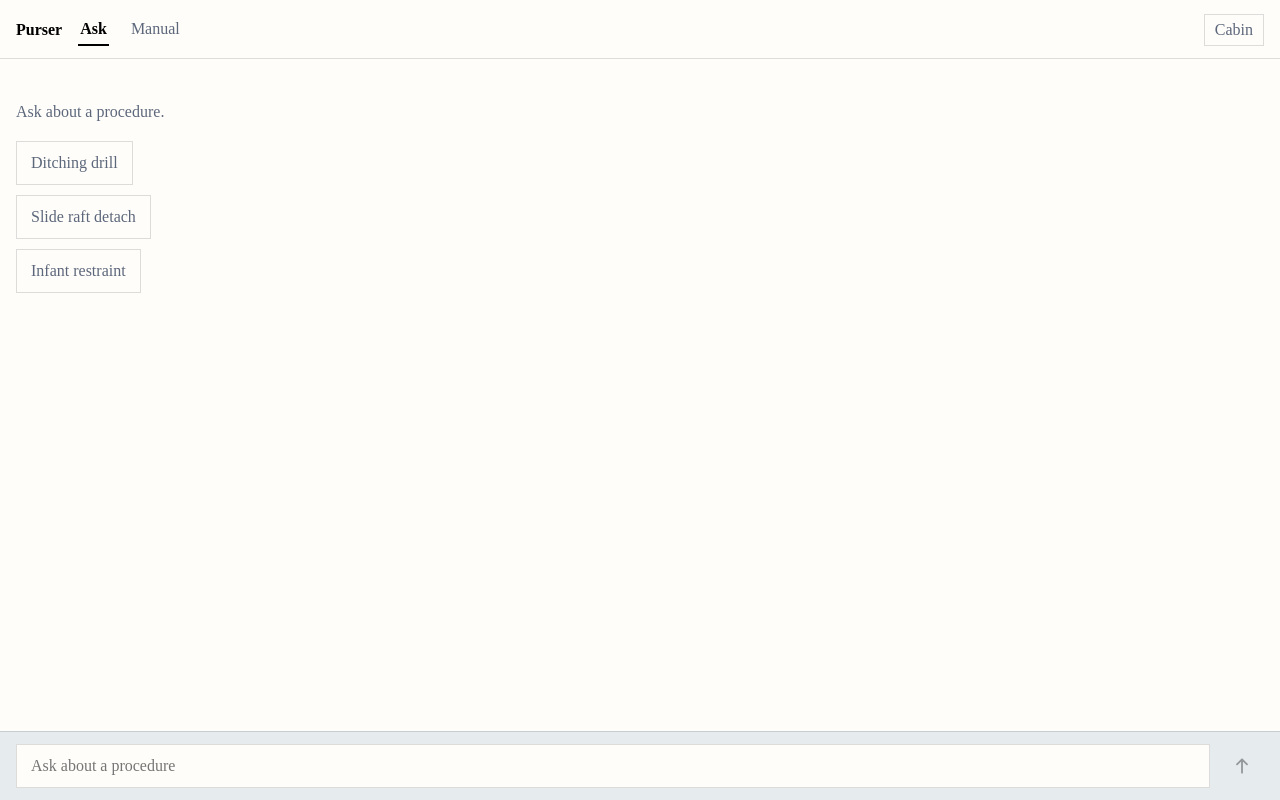
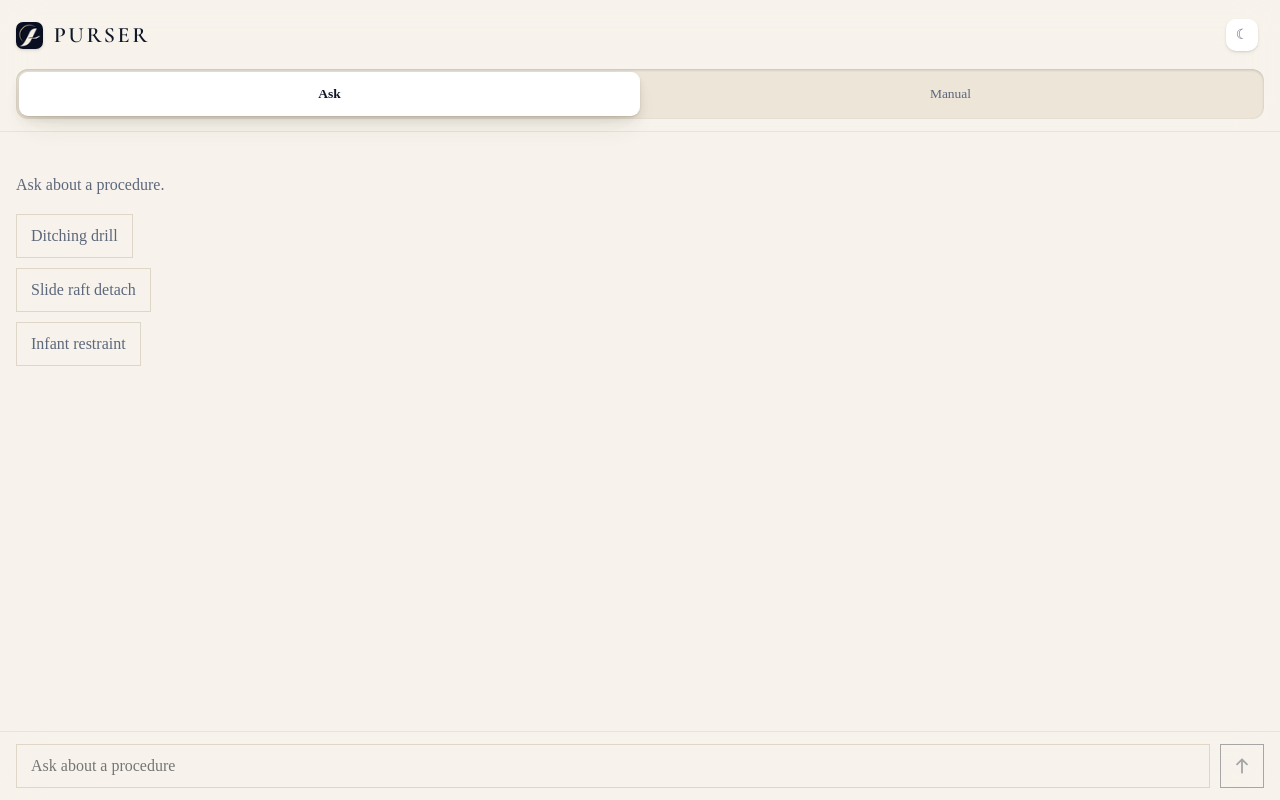
Before and after one commit to Yathharth54/Purser, a React (Vite) app in the folder web/: page / in a window 1280 px wide. Built offline with nearby package versions, Linux system fonts and the light colour scheme.

Commit message:
feat(web): frosted chrome and a real segmented control

```diff
--- a/web/src/App.tsx
+++ b/web/src/App.tsx
@@ -2,6 +2,7 @@ import { useEffect, useState } from "react";
 import { Chat } from "./components/Chat";
 import { PageDrawer } from "./components/PageDrawer";
 import { TocBrowser } from "./components/TocBrowser";
+import { Wordmark } from "./components/Wordmark";
 import type { Citation } from "./api/types";
 import "./styles.css";
 
@@ -44,13 +45,43 @@ export default function App() {
   return (
     <div className="app">
       <header className="app-head">
-        <h1>Purser</h1>
-        <nav className="tabs" aria-label="Sections">
-          <button className={tab === "chat" ? "on" : ""} onClick={() => setTab("chat")}>
+        <div className="head-row">
+          <Wordmark />
+          <span className="head-spacer" aria-hidden="true" />
+          <button
+            type="button"
+            className="theme-toggle"
+            onClick={() => setTheme((t) => (t === "light" ? "cabin" : "light"))}
+            aria-label={theme === "light" ? "Switch to cabin reading mode" : "Switch to day mode"}
+          >
+            <span className="theme-toggle-icon" aria-hidden="true">
+              {theme === "light" ? "☾" : "☀"}
+            </span>
+          </button>
+        </div>
+        <div
+          className={tab === "manual" ? "seg seg-manual" : "seg"}
+          role="tablist"
+          aria-label="Sections"
+        >
+          <button
+            type="button"
+            role="tab"
+            id="tab-chat"
+            aria-selected={tab === "chat"}
+            aria-controls="panel-chat"
+            className={tab === "chat" ? "on" : undefined}
+            onClick={() => setTab("chat")}
+          >
             Ask
           </button>
           <button
-            className={tab === "manual" ? "on" : ""}
+            type="button"
+            role="tab"
+            id="tab-manual"
+            aria-selected={tab === "manual"}
+            aria-controls="panel-manual"
+            className={tab === "manual" ? "on" : undefined}
             onClick={() => {
               setSeenManual(true);
               setTab("manual");
@@ -58,15 +89,7 @@ export default function App() {
           >
             Manual
           </button>
-        </nav>
-        <button
-          type="button"
-          className="theme-toggle"
-          onClick={() => setTheme((t) => (t === "light" ? "cabin" : "light"))}
-          aria-label={theme === "light" ? "Switch to cabin reading mode" : "Switch to day mode"}
-        >
-          {theme === "light" ? "Cabin" : "Day"}
-        </button>
+        </div>
       </header>
 
       {/* Both panes stay mounted and are hidden with CSS rather than swapped.
@@ -76,11 +99,23 @@ export default function App() {
           mid-procedure. Keeping it mounted also preserves scroll position.
           The manual pane is mounted lazily on first use, then kept. */}
       <main>
-        <div className="pane" style={{ display: tab === "chat" ? "flex" : "none" }}>
+        <div
+          className="pane"
+          id="panel-chat"
+          role="tabpanel"
+          aria-labelledby="tab-chat"
+          style={{ display: tab === "chat" ? "flex" : "none" }}
+        >
           <Chat onOpenCitation={setCitation} />
         </div>
         {seenManual && (
-          <div className="pane" style={{ display: tab === "manual" ? "flex" : "none" }}>
+          <div
+            className="pane"
+            id="panel-manual"
+            role="tabpanel"
+            aria-labelledby="tab-manual"
+            style={{ display: tab === "manual" ? "flex" : "none" }}
+          >
             <TocBrowser />
           </div>
         )}
--- a/web/src/styles.css
+++ b/web/src/styles.css
@@ -3,30 +3,20 @@
  * src/styles/tokens.css and the layout in
  * .superpowers/sdd/2026-09-22-purser/design-plan.md.
  *
+ * Colour tokens live in tokens.css ONLY. This file must never declare its
+ * own :root colour variables -- it consumes --bg/--text/--dim/--chrome/etc.
+ * exactly as tokens.css defines them for the active [data-theme].
+ *
  * Rules this file exists to enforce:
- *  - --halo appears on citation rules ONLY. Never a button, link, heading,
- *    or focus ring.
- *  - No cards: no border-radius chrome, no box-shadows, no rounded
- *    containers. Buttons and inputs are sharp-edged.
- *  - Light mode ([data-theme="light"], the default) is the primary design.
- *    Cabin mode ([data-theme="cabin"]) is the dim-light reading mode -- it
- *    inverts to an --ink base with --paper text, not a generic dark theme.
+ *  - The frosted chrome (header, segmented control, composer) follows the
+ *    approved mockup's depth system: --s1/--s2/--s3 paired with --hi as a
+ *    top highlight, --inset for recessed tracks/fields. Gradients are a
+ *    marketing-surface device only and never sit behind app chrome.
+ *  - Day ([data-theme="day"], the default) is the primary design. Cabin
+ *    ([data-theme="cabin"]) is the dim-light reading mode against a navy
+ *    ground, not a generic dark theme.
  *  - The only orchestrated motion is the page drawer sliding up.
  */
-
-:root {
-  --bg: var(--paper);
-  --fg: var(--ink);
-  --surface: #e6ebee; /* raised surface in light mode: composer, drawer */
-  --rule: rgba(14, 24, 38, 0.14); /* quiet structural line, not a "hairline rule" grid */
-}
-
-:root[data-theme="cabin"] {
-  --bg: var(--ink);
-  --fg: var(--paper);
-  --surface: var(--deck);
-  --rule: rgba(242, 245, 247, 0.16);
-}
 
 * {
   min-width: 0;
@@ -40,7 +30,7 @@ body,
 
 body {
   background: var(--bg);
-  color: var(--fg);
+  color: var(--text);
   overscroll-behavior: none;
 }
 
@@ -58,7 +48,7 @@ button {
 }
 
 *:focus-visible {
-  outline: 2px solid var(--fg);
+  outline: 2px solid var(--text);
   outline-offset: 3px;
 }
 
@@ -76,52 +66,132 @@ button {
   display: flex;
   flex-direction: column;
   background: var(--bg);
-  color: var(--fg);
+  color: var(--text);
 }
+
+/* ---------- Header chrome: solid, frosted, never gradient ---------- */
 
 .app-head {
   flex: none;
+  position: relative;
+  z-index: 6;
+  display: flex;
+  flex-direction: column;
+  background: var(--chrome);
+  backdrop-filter: blur(20px) saturate(1.6);
+  -webkit-backdrop-filter: blur(20px) saturate(1.6);
+  border-bottom: 1px solid var(--hair);
+  padding: calc(env(safe-area-inset-top, 0px) + 13px) 16px 12px;
+}
+
+.head-row {
   display: flex;
   align-items: center;
-  gap: 16px;
-  padding: calc(env(safe-area-inset-top, 0px) + 14px) 16px 12px;
-  border-bottom: 1px solid var(--rule);
+  gap: 10px;
 }
 
-.app-head h1 {
-  font-size: var(--text-body-lg);
-  font-weight: 700;
-  margin: 0;
-  flex: none;
-}
-
-.tabs {
-  display: flex;
-  gap: 4px;
+.head-spacer {
   flex: 1;
 }
 
-.tabs button {
-  padding: 6px 2px;
-  margin-right: 16px;
-  font-size: var(--text-body-sm);
-  color: var(--dim);
-  border-bottom: 2px solid transparent;
+/* Wordmark.tsx deliberately carries no layout -- this is that layout. */
+.wordmark {
+  display: flex;
+  align-items: center;
+  gap: 8px;
+  flex: none;
+  min-width: 0;
 }
 
-.tabs button.on {
-  color: var(--fg);
-  font-weight: 700;
-  border-bottom-color: var(--fg);
+.wordmark img {
+  display: block;
+  flex: none;
+  border-radius: 7px;
+  box-shadow: var(--s1);
 }
 
+.wordmark-text {
+  font-family: var(--ff-display);
+  font-size: 22px;
+  font-weight: 600;
+  letter-spacing: 0.12em;
+  text-indent: 0.12em;
+  line-height: 1;
+  color: var(--text);
+  overflow: hidden;
+  text-overflow: ellipsis;
+  white-space: nowrap;
+}
+
+/* A 44px hit target wrapping the 32px chip the mockup actually shows. */
 .theme-toggle {
   flex: none;
-  font-size: var(--text-meta);
+  width: 44px;
+  height: 44px;
+  display: grid;
+  place-items: center;
+  background: none;
+}
+
+.theme-toggle-icon {
+  width: 32px;
+  height: 32px;
+  border-radius: 10px;
+  display: grid;
+  place-items: center;
+  font-size: 14px;
+  line-height: 1;
   color: var(--dim);
-  border: 1px solid var(--rule);
-  padding: 6px 10px;
-  min-height: 32px;
+  background: var(--raised);
+  box-shadow: var(--s1), var(--hi);
+}
+
+/* ---------- Segmented control: a real tablist, not a link menu ---------- */
+
+.seg {
+  position: relative;
+  margin-top: 12px;
+  display: grid;
+  grid-template-columns: 1fr 1fr;
+  background: var(--sunken);
+  border-radius: 12px;
+  padding: 3px;
+  box-shadow: var(--inset);
+}
+
+.seg::before {
+  content: "";
+  position: absolute;
+  top: 3px;
+  bottom: 3px;
+  left: 3px;
+  width: calc(50% - 3px);
+  background: var(--raised);
+  border-radius: 9px;
+  box-shadow: var(--s2), var(--hi);
+  transition: transform 0.22s ease;
+}
+
+.seg.seg-manual::before {
+  transform: translateX(100%);
+}
+
+.seg button {
+  position: relative;
+  z-index: 1;
+  min-height: 44px;
+  padding: 10px 2px;
+  font-size: 13.5px;
+  color: var(--dim);
+  background: none;
+  border: none;
+  border-radius: 9px;
+  text-align: center;
+}
+
+.seg button.on {
+  color: var(--text);
+  font-weight: 700;
 }
 
 main {
@@ -282,8 +352,10 @@ main {
   align-items: center;
   gap: 10px;
   padding: 12px 16px calc(env(safe-area-inset-bottom, 0px) + 12px);
-  border-top: 1px solid var(--rule);
-  background: var(--surface);
+  border-top: 1px solid var(--hair);
+  background: var(--chrome);
+  backdrop-filter: blur(20px);
+  -webkit-backdrop-filter: blur(20px);
 }
 
 .composer input {
@@ -307,8 +379,8 @@ main {
   display: flex;
   align-items: center;
   justify-content: center;
-  border: 1px solid var(--fg);
-  color: var(--fg);
+  border: 1px solid var(--text);
+  color: var(--text);
 }
 
 .send:disabled {
```
